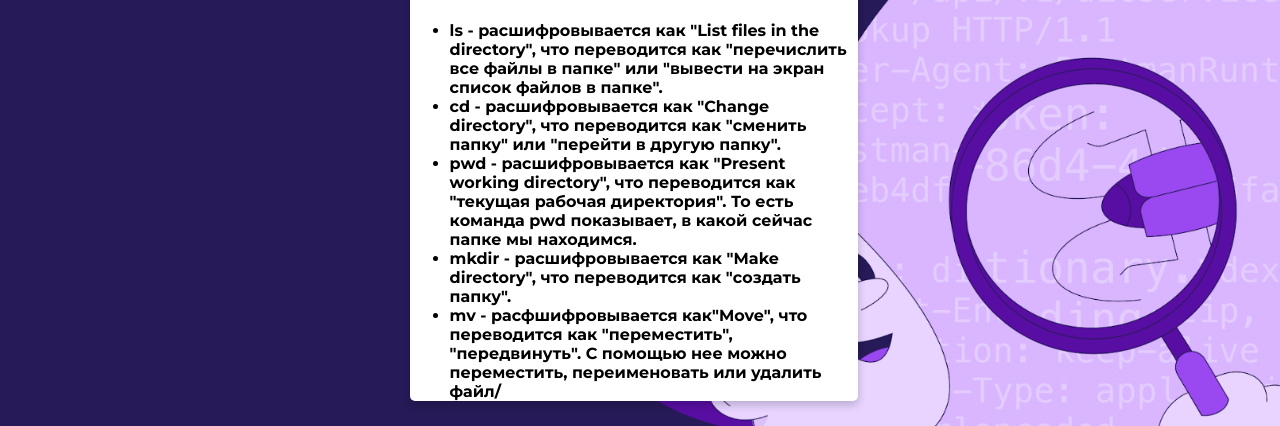
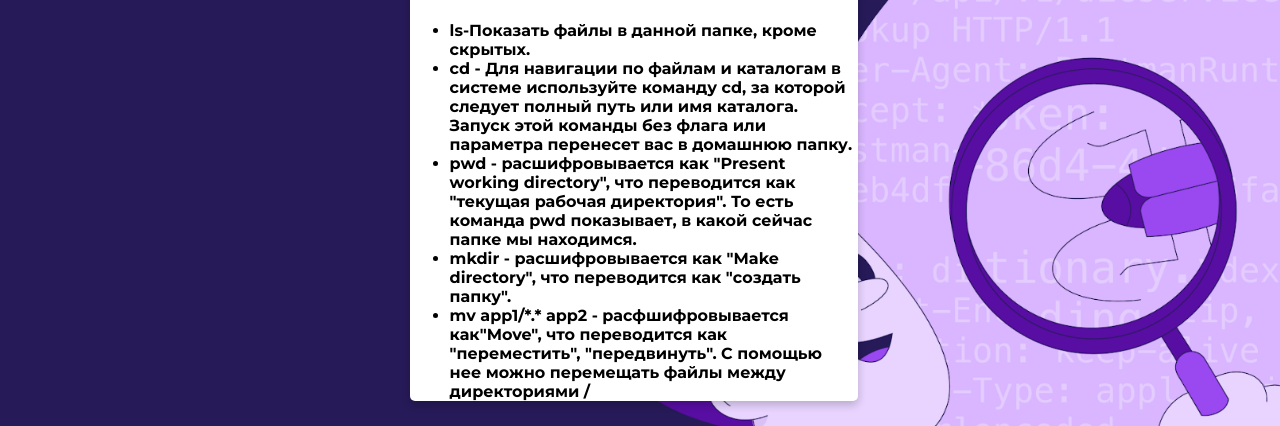
Before and after one commit to strekazel/finalhomework, a plain HTML site: page html/git.html in a window 1280 px wide. Shown: the part 58-484 px from the top of the page. Drawn offline with Linux system fonts and the light colour scheme.

Commit message:
last mistakes git.html

```diff
--- a/html/git.html
+++ b/html/git.html
@@ -14,11 +14,11 @@
       <div class="card">
          <p class="subtitle">Git</p>
           <ul>
-            <li>ls - расшифровывается как "List files in the directory", что переводится как "перечислить все файлы в папке" или "вывести на экран список файлов в папке".</li>
-            <li>cd - расшифровывается как "Change directory", что переводится как "сменить папку" или "перейти в другую папку".</li>
+            <li>ls-Показать файлы в данной папке, кроме скрытых.</li>
+            <li>cd - Для навигации по файлам и каталогам в системе используйте команду cd, за которой следует полный путь или имя каталога. Запуск этой команды без флага или параметра перенесет вас в домашнюю папку.</li>
             <li>pwd - расшифровывается как "Present working directory", что переводится как "текущая рабочая директория". То есть команда pwd показывает, в какой сейчас папке мы находимся. </li>
             <li>mkdir - расшифровывается как "Make directory", что переводится как "создать папку".</li>
-            <li>mv - расфшифровывается как"Move", что переводится как "переместить", "передвинуть". С помощью нее можно переместить, переименовать или удалить файл/</li>
+            <li>mv app1/*.* app2 - расфшифровывается как"Move", что переводится как "переместить", "передвинуть". С помощью нее можно перемещать файлы между директориями /</li>
          </ul>
       </div>
       <!--footer-->
```
